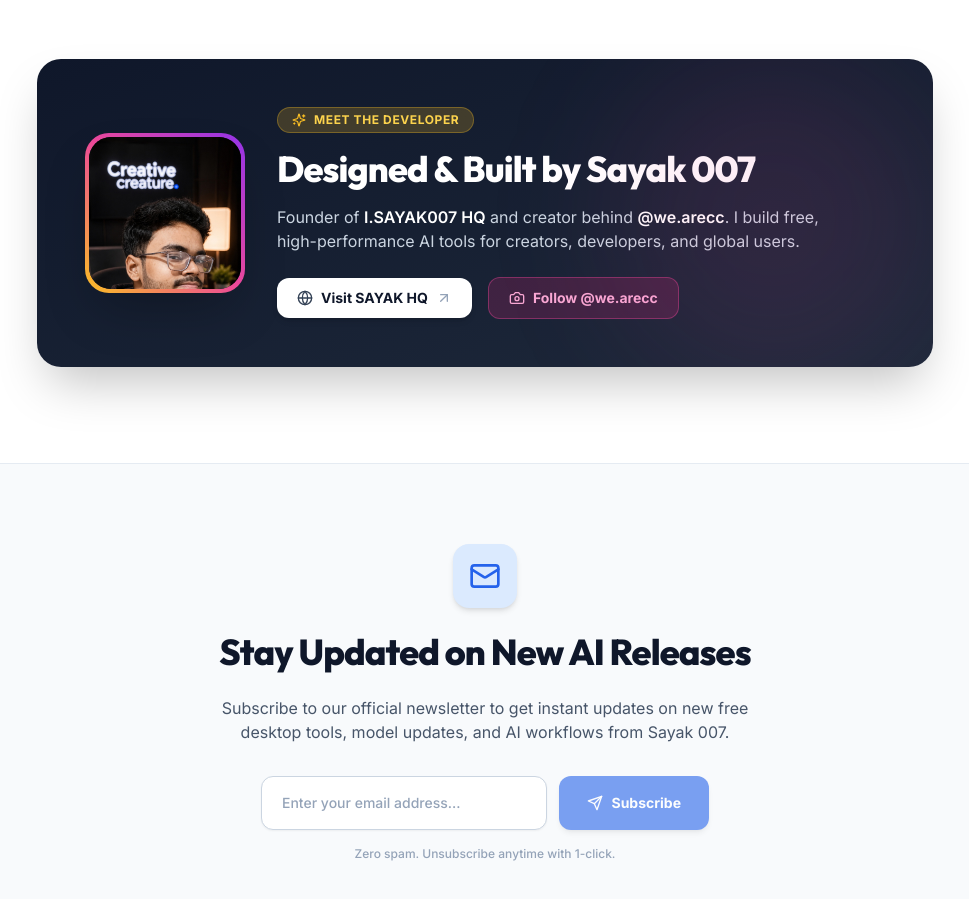
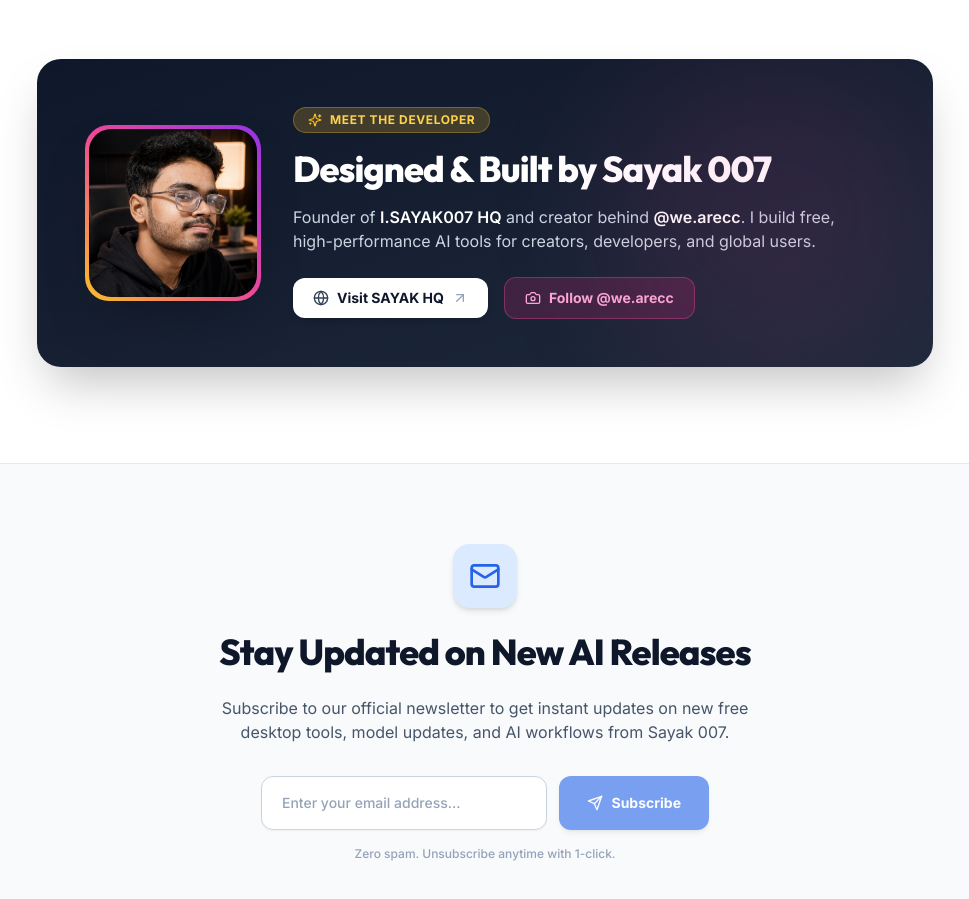
Before and after one commit to allmybusinessorg/Freeelevenlabs, a Next.js app: page / in a window 1280 px wide. Shown: the part 3480-4379 px from the top of the page, without its empty margins (155-1124 px from the left). Built offline with nearby package versions, Linux system fonts and the light colour scheme; no server answers.

Commit message:
Refine developer portrait photo centering and sizing in CreatorSpotlight component

```diff
--- a/src/components/CreatorSpotlight.tsx
+++ b/src/components/CreatorSpotlight.tsx
@@ -13,12 +13,12 @@ export function CreatorSpotlight() {
 
           <div className="flex flex-col md:flex-row items-center gap-8 text-center md:text-left">
             {/* Developer Portrait Photo */}
-            <div className="w-32 h-32 sm:w-40 sm:h-40 rounded-3xl bg-gradient-to-tr from-amber-400 via-pink-500 to-purple-600 p-1 shadow-2xl shrink-0 overflow-hidden group">
+            <div className="w-36 h-36 sm:w-44 sm:h-44 rounded-3xl bg-gradient-to-tr from-amber-400 via-pink-500 to-purple-600 p-1 shadow-2xl shrink-0 overflow-hidden group">
               <div className="w-full h-full bg-slate-900 rounded-[22px] overflow-hidden relative">
                 <img
                   src="/sayak.jpg"
                   alt="Sayak 007 - Founder & Developer"
-                  className="w-full h-full object-cover object-top group-hover:scale-105 transition-transform duration-500"
+                  className="w-full h-full object-cover object-center group-hover:scale-105 transition-transform duration-500"
                 />
               </div>
             </div>
```
Also changed, not shown: public/icon.png (added), 1 other file (tests, documents, lock files or other folders).
